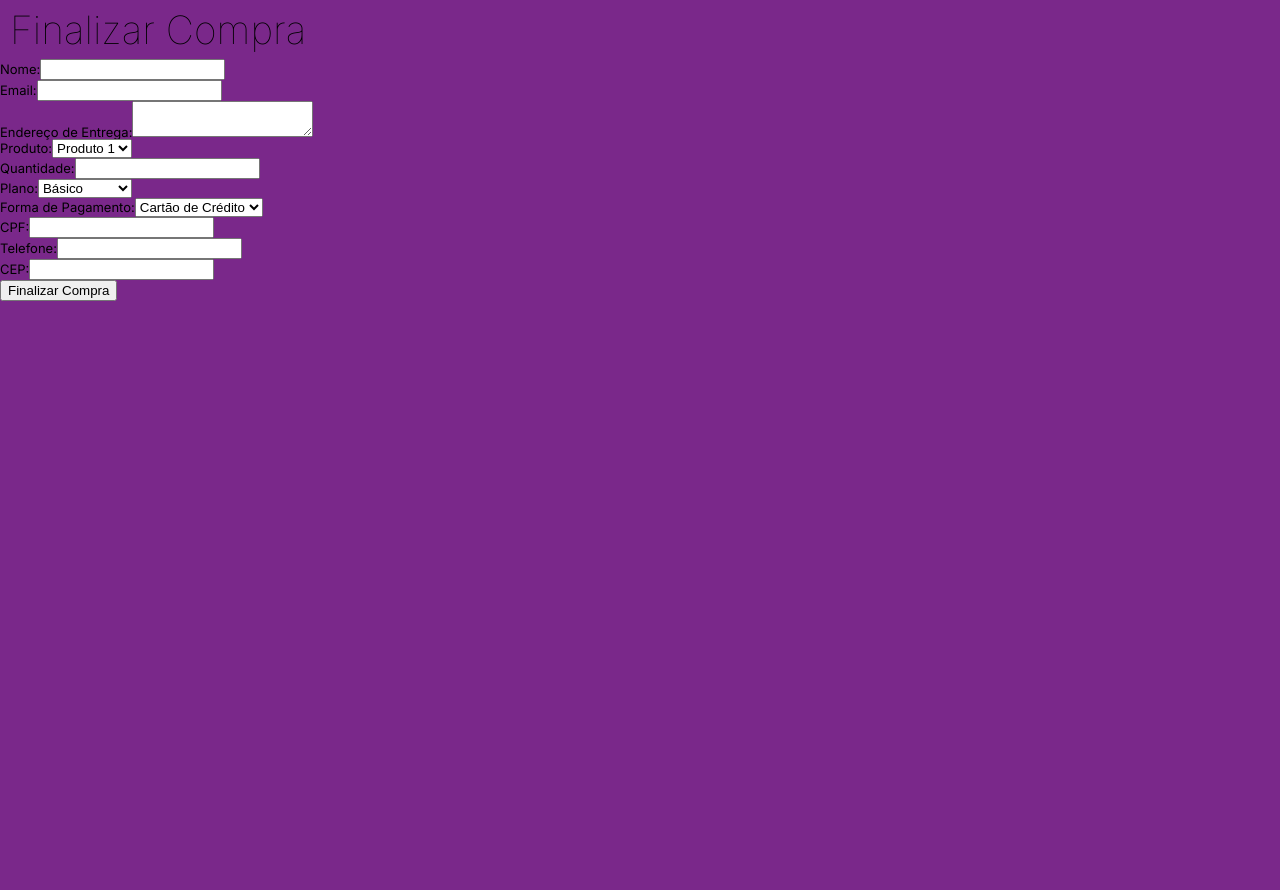
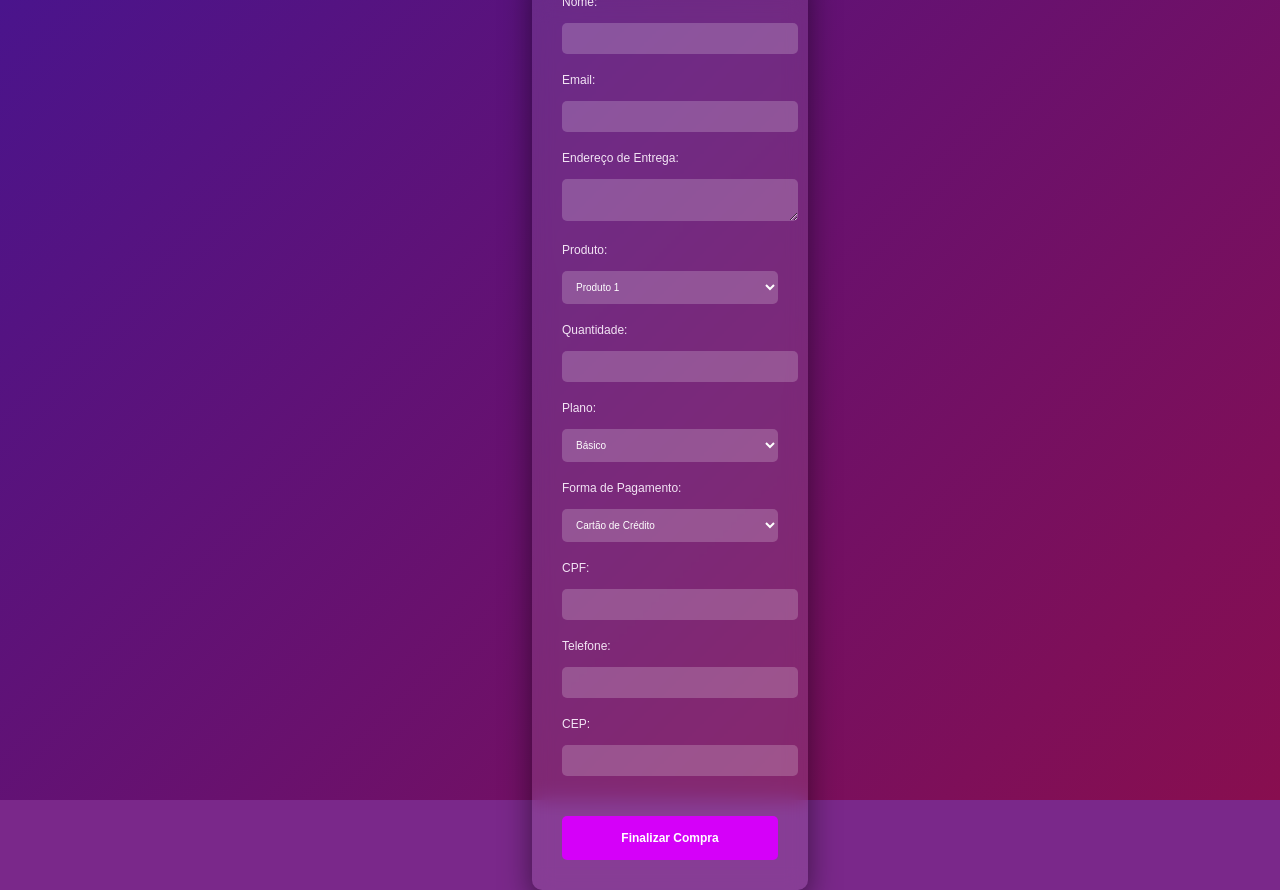
Before and after one commit to cachinhoray/mesa, a Next.js app: page /homelogin in a window 1280 px wide. Before the commit the page ends 800 px from the top, so only its background shows below. Built offline with nearby package versions, Linux system fonts and the light colour scheme.

Commit message:
aula2 21/10

```diff
--- a/src/app/homelogin/page.jsx
+++ b/src/app/homelogin/page.jsx
@@ -1,36 +1,39 @@
+import Head from 'next/head';
+import styles from './page.module.css'; // Supondo que você tenha um arquivo de estilos
 
-import Head from 'next/head';
-
-export default function Compra()  {
+export default function Compra() {
   return (
-    <div className={'container'}>
+    <div className={styles.container}>
       <Head>
         <title>Tela de Compra</title>
         <meta charSet="UTF-8" />
         <meta name="viewport" content="width=device-width, initial-scale=1.0" />
-       </Head>
+      </Head>
 
-      <main>
-
+      <main className={styles.main}>
         <h1>Finalizar Compra</h1>
 
-        <form action="#" className={'checkout-form'}>
-          <div className={'form-group'}>
+        <form action="#" className={styles.checkoutForm}>
+          {/* Nome */}
+          <div className={styles.formGroup}>
             <label htmlFor="nome">Nome:</label>
             <input type="text" id="nome" name="nome" required />
           </div>
 
-          <div className={'form-group'}>
+          {/* Email */}
+          <div className={styles.formGroup}>
             <label htmlFor="email">Email:</label>
             <input type="email" id="email" name="email" required />
           </div>
 
-          <div className={'form-group'}>
+          {/* Endereço de Entrega */}
+          <div className={styles.formGroup}>
             <label htmlFor="endereco">Endereço de Entrega:</label>
             <textarea id="endereco" name="endereco" required></textarea>
           </div>
 
-          <div className={'form-group'}>
+          {/* Produto */}
+          <div className={styles.formGroup}>
             <label htmlFor="produto">Produto:</label>
             <select id="produto" name="produto">
               <option value="produto1">Produto 1</option>
@@ -39,12 +42,14 @@ export default function Compra()  {
             </select>
           </div>
 
-          <div className={'form-group'}>
+          {/* Quantidade */}
+          <div className={styles.formGroup}>
             <label htmlFor="quantidade">Quantidade:</label>
             <input type="number" id="quantidade" name="quantidade" min="1" required />
           </div>
 
-          <div className={'form-group'}>
+          {/* Plano */}
+          <div className={styles.formGroup}>
             <label htmlFor="plano">Plano:</label>
             <select id="plano" name="plano">
               <option value="basico">Básico</option>
@@ -54,7 +59,8 @@ export default function Compra()  {
             </select>
           </div>
 
-          <div className={'form-group'}>
+          {/* Forma de Pagamento */}
+          <div className={styles.formGroup}>
             <label htmlFor="formaPagamento">Forma de Pagamento:</label>
             <select id="formaPagamento" name="formaPagamento">
               <option value="cartaoCredito">Cartão de Crédito</option>
@@ -64,22 +70,26 @@ export default function Compra()  {
             </select>
           </div>
 
-          <div className={'form-group'}>
+          {/* CPF */}
+          <div className={styles.formGroup}>
             <label htmlFor="cpf">CPF:</label>
             <input type="text" id="cpf" name="cpf" required />
           </div>
 
-          <div className={'form-group'}>
+          {/* Telefone */}
+          <div className={styles.formGroup}>
             <label htmlFor="telefone">Telefone:</label>
             <input type="tel" id="telefone" name="telefone" required />
           </div>
 
-          <div className={'form-group'}>
+          {/* CEP */}
+          <div className={styles.formGroup}>
             <label htmlFor="cep">CEP:</label>
             <input type="text" id="cep" name="cep" required />
           </div>
 
-          <button type="submit">Finalizar Compra</button>
+          {/* Botão de Finalizar Compra */}
+          <button className={styles.submitButton} type="submit">Finalizar Compra</button>
         </form>
       </main>
     </div>
--- a/src/app/homelogin/page.module.css
+++ b/src/app/homelogin/page.module.css
@@ -1,59 +1,87 @@
-/* styles/page.module.css */
-
 .container {
-    max-width: 800px;
-    margin: 50 auto;
-    padding: 20;
-    background-color: #f7f3f4;
-    border-radius: 8;
-    box-shadow: 0 0 10 rgba(0, 0, 0, 0.1);
+  margin: 0;
+  padding: 0;
+  font-family: 'Arial', sans-serif;
+  background: linear-gradient(135deg, #4a148c, #880e4f);
+  display: flex;
+  flex-direction: column;
+  justify-content: center;
+  align-items: center;
+  height: 100vh;
+  color: #fff;
 }
 
 h1 {
   text-align: center;
-    margin-bottom: 20;
+  font-size: 2.5rem;
+  margin-bottom: 20px;
+  color: #f3e5f5;
+  text-shadow: 2px 2px 5px rgba(0, 0, 0, 0.3);
 }
 
-  .checkout-form {
-    display: flex;
-    flex-direction: column;
+.checkoutForm {
+  background: rgba(255, 255, 255, 0.1);
+  border-radius: 10px;
+  padding: 30px;
+  box-shadow: 0 10px 30px rgba(0, 0, 0, 0.5);
+  backdrop-filter: blur(10px);
+  max-width: 400px;
+  width: 100%;
 }
 
-  .form-group {
-    margin-bottom: 15;
+.formGroup {
+  margin-bottom: 20px;
 }
 
-  label {
-    font-weight: bold;
+.formGroup label {
+  display: block;
+  font-size: 1.2rem;
+  margin-bottom: 10px;
+  color: #f3e5f5;
 }
 
-  input, textarea, select {
+.checkoutForm input[type="text"],
+.checkoutForm input[type="email"],
+.checkoutForm input[type="tel"],
+.checkoutForm input[type="number"],
+.checkoutForm textarea,
+.checkoutForm select {
   width: 100%;
   padding: 10px;
-    border: 1px solid #ccc;
-    border-radius: 4;
+  border: none;
+  border-radius: 5px;
+  background-color: rgba(255, 255, 255, 0.2);
+  color: #fff;
+  font-size: 1rem;
+  margin-top: 5px;
 }
 
-  button {
-    padding: 10 20;
-    background-color: #e37ff7;
-    color: #050000;
-    border: none;
-    border-radius: 4;
-    cursor: pointer;
+.checkoutForm input::placeholder,
+.checkoutForm textarea::placeholder {
+  color: rgba(255, 255, 255, 0.7);
 }
 
-  button:hover {
-    background-color: #deafec;
+.checkoutForm input:focus,
+.checkoutForm textarea:focus,
+.checkoutForm select:focus {
+  outline: none;
+  box-shadow: 0 0 10px #d500f9;
 }
 
-  /* Adicionado */
-  .form-group-checkbox {
-    display: flex;
-    align-items: center;
-    margin-bottom: 15;
+.submitButton {
+  width: 100%;
+  padding: 15px;
+  margin-top: 20px;
+  background-color: #d500f9;
+  font-weight: bold;
+  color: #fff;
+  border: none;
+  border-radius: 5px;
+  cursor: pointer;
+  font-size: 1.2rem;
+  transition: background-color 0.3s ease;
 }
 
-  .form-group-checkbox input[type="checkbox"] {
-    margin-right: 10;
+.submitButton:hover {
+  background-color: #aa00ff;
 }
--- a/src/app/usuarios/cadusuario/page.jsx
+++ b/src/app/usuarios/cadusuario/page.jsx
@@ -22,9 +22,9 @@ function Usuarios() {
   };
 
   return (
-    <div>
+    <div className={styles.container}>
       <h2>Cadastrar Usuário</h2>
-      <form onSubmit={handleSubmit}>
+      <form className={styles.form} onSubmit={handleSubmit}>
         <label>
           Nome:
           <input
@@ -52,7 +52,7 @@ function Usuarios() {
             onChange={handleInputChange}
           />
         </label>
-        <button type="submit">Cadastrar</button>
+        <button className={styles.botao} type="submit">Cadastrar</button>
       </form>
     </div>
   );
--- a/src/app/usuarios/cadusuario/page.module.css
+++ b/src/app/usuarios/cadusuario/page.module.css
@@ -1,9 +1,10 @@
-.body {
+.container {
     margin: 0;
     padding: 0;
     font-family: 'Arial', sans-serif;
     background: linear-gradient(135deg, #4a148c, #880e4f);
     display: flex;
+    flex-direction: column;
     justify-content: center;
     align-items: center;
     height: 100vh;
@@ -12,6 +13,7 @@
 
   .h2 {
     text-align: center;
+
     font-size: 2rem;
     margin-bottom: 20px;
     color: #f3e5f5;
@@ -32,9 +34,9 @@
     font-size: 1.2rem;
   }
 
-  input[type="text"],
-  input[type="email"],
-  input[type="password"] {
+  .container input[type="text"],
+  .container input[type="email"],
+  .container input[type="password"] {
     width: 100%;
     padding: 10px;
     border: none;
@@ -45,22 +47,23 @@
     font-size: 1rem;
   }
 
-  input[type="text"]::placeholder,
-  input[type="email"]::placeholder,
-  input[type="password"]::placeholder {
+  .container input[type="text"]::placeholder,
+  .container input[type="email"]::placeholder,
+  .container input[type="password"]::placeholder {
     color: rgba(255, 255, 255, 0.7);
   }
 
-  input:focus {
+  .container input:focus {
     outline: none;
     box-shadow: 0 0 10px #d500f9;
   }
 
-  button {
+  .botao {
     width: 100%;
     padding: 10px;
     margin-top: 20px;
     background-color: #d500f9;
+    font-weight: bold;
     color: #fff;
     border: none;
     border-radius: 5px;
@@ -69,11 +72,11 @@
     transition: background-color 0.3s ease;
   }
 
-  button:hover {
+  .button:hover {
     background-color: #aa00ff;
   }
 
-  div {
+  .div {
     width: 100%;
     max-width: 400px;
     background: transparent;
--- a/src/app/usuarios/login/page.jsx
+++ b/src/app/usuarios/login/page.jsx
@@ -14,8 +14,7 @@ export default function Login() {
             </Head>
 
             <div className={styles.loginContainer}>
-                <Image src="/pinball.jpeg" alt="Imagem de login" width={100} height={100} />
-                <h2>Área de Login</h2>
+                <h2 className={styles.h2}>Área de Login</h2>
                 <form>
                     <input type="text" placeholder="Usuário" required />
                     <input type="password" placeholder="Senha" required />
--- a/src/app/usuarios/login/page.module.css
+++ b/src/app/usuarios/login/page.module.css
@@ -1,28 +1,23 @@
 .container {
-    background-color: #b41c7a;
+    margin: 0;
+    padding: 0;
+    font-family: 'Arial', sans-serif;
+    background: linear-gradient(135deg, #4a148c, #880e4f);
     display: flex;
+    flex-direction: column;
     justify-content: center;
     align-items: center;
     height: 100vh;
-    margin: 0;
-    font-family: Arial, sans-serif;
-    color: white;
-}
+    color: #fff;
+  }
 
 .loginContainer {
-    background-color: #fff;
-    padding: 20px;
-    border-radius: 8px;
-    box-shadow: 0 0 10px rgba(0, 0, 0, 0.1);
-    width: 300px;
-    text-align: center;
-    color: #b41c7a;
-}
 
-.loginContainer img {
-    width: 100px;
-    height: 100px;
-    margin-bottom: 20px;
+        background: rgba(255, 255, 255, 0.1);
+        border-radius: 10px;
+        padding: 20px;
+        box-shadow: 0 10px 30px rgba(0, 0, 0, 0.5);
+        backdrop-filter: blur(10px);
 }
 
 .loginContainer input {
@@ -47,3 +42,8 @@
 .loginContainer button:hover {
     background-color: #e968de;
 }
+
+.h2 {
+    color: #fff;
+    text-align: center;
+}
```
Lines whose indentation alone changed are shown as unchanged.
